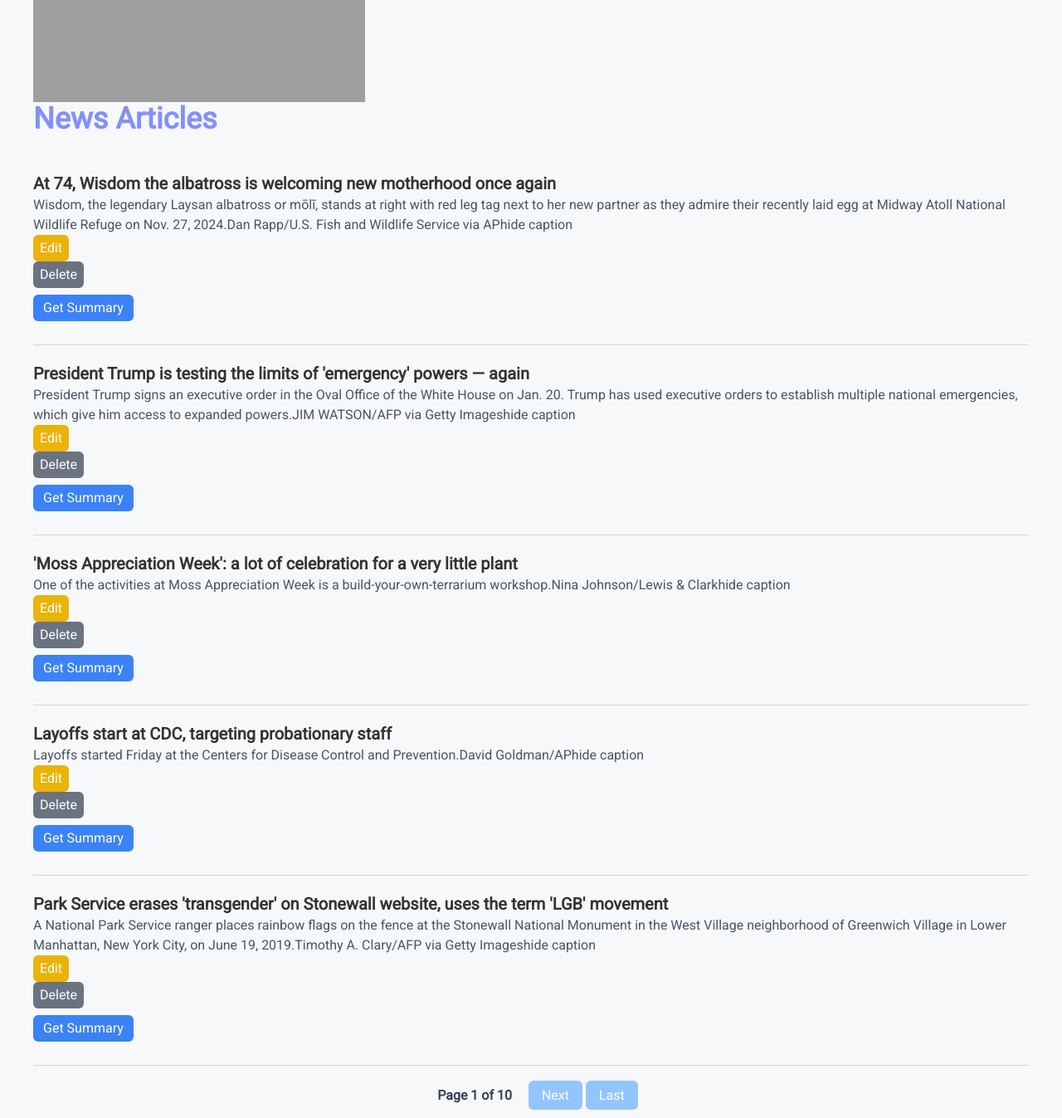
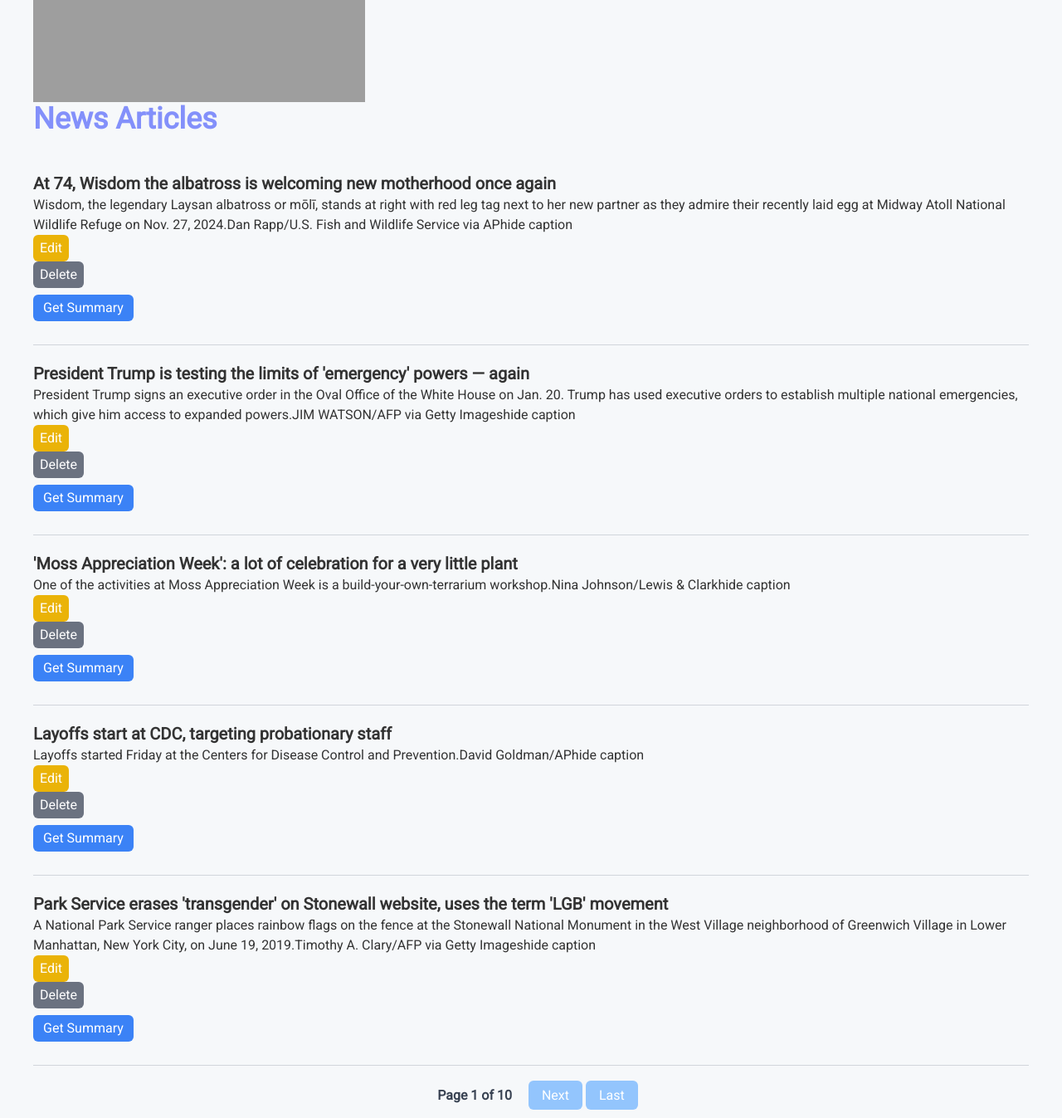
Before and after one commit to jsnorek/NewsNow, a Flask app: page / in a window 1280 px wide. Shown: the part 539-1886 px from the top of the page at 83% size. Run offline with Flask 3, Linux system fonts and the light colour scheme; data comes from the database, SQL or seed files in the repository; some libraries are stand-ins or nearby versions; grey boxes are pictures that could not be loaded.

Commit message:
update article text css to align with style guide

```diff
--- a/templates/index.html
+++ b/templates/index.html
@@ -114,7 +114,7 @@
         <h2 class="text-xl font-semibold">
             <a href="{{ article.link }}" target="_blank" class="text-black-600 hover:underline">{{ article.headline }}</a>
         </h2>
-        <p class="text-gray-600">{{ article.summary }}</p>
+        <p class="text-text">{{ article.summary }}</p>
 
         <form action="/edit/{{ article.id }}" method="GET" class="inline-block mr-3">
             <button type="submit" class="bg-yellow-500 text-white py-1 px-2 rounded-md hover:bg-yellow-700 transition-all">Edit</button>
```
